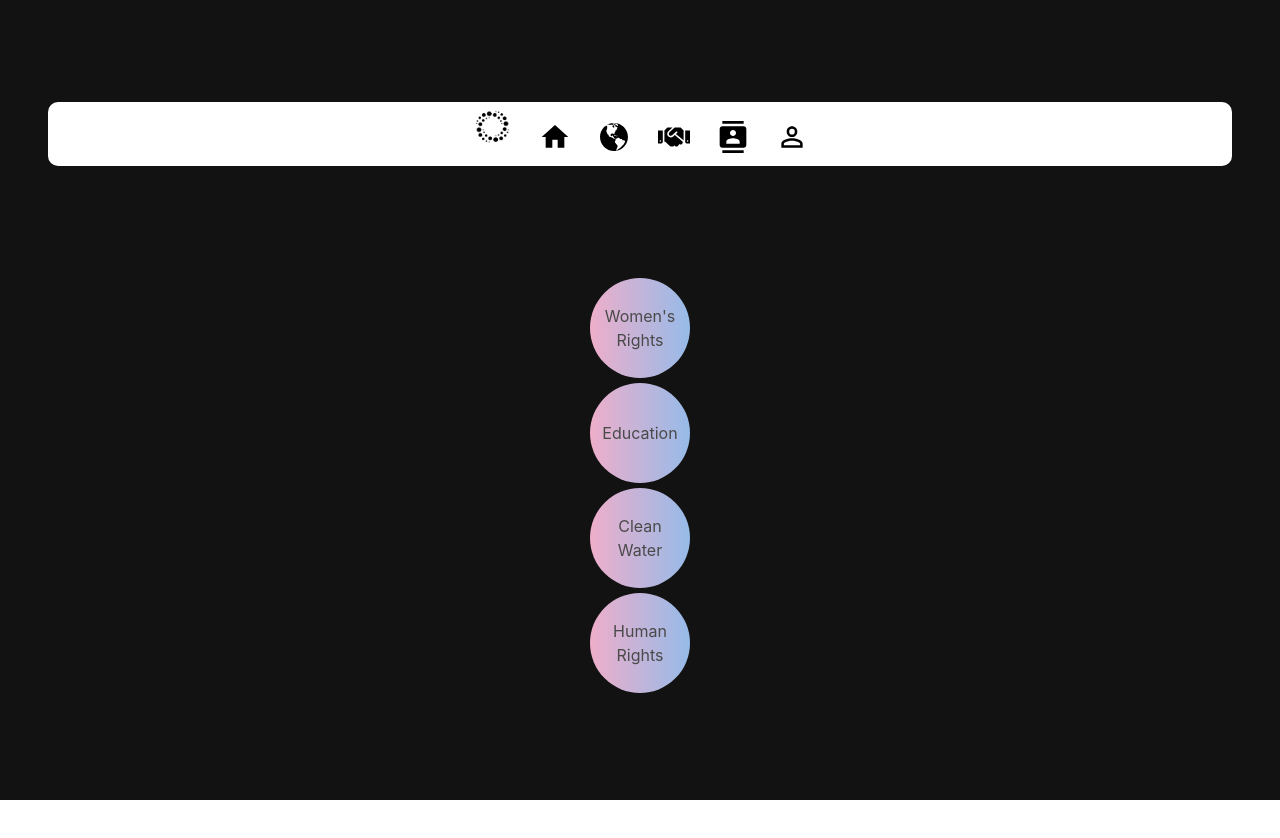
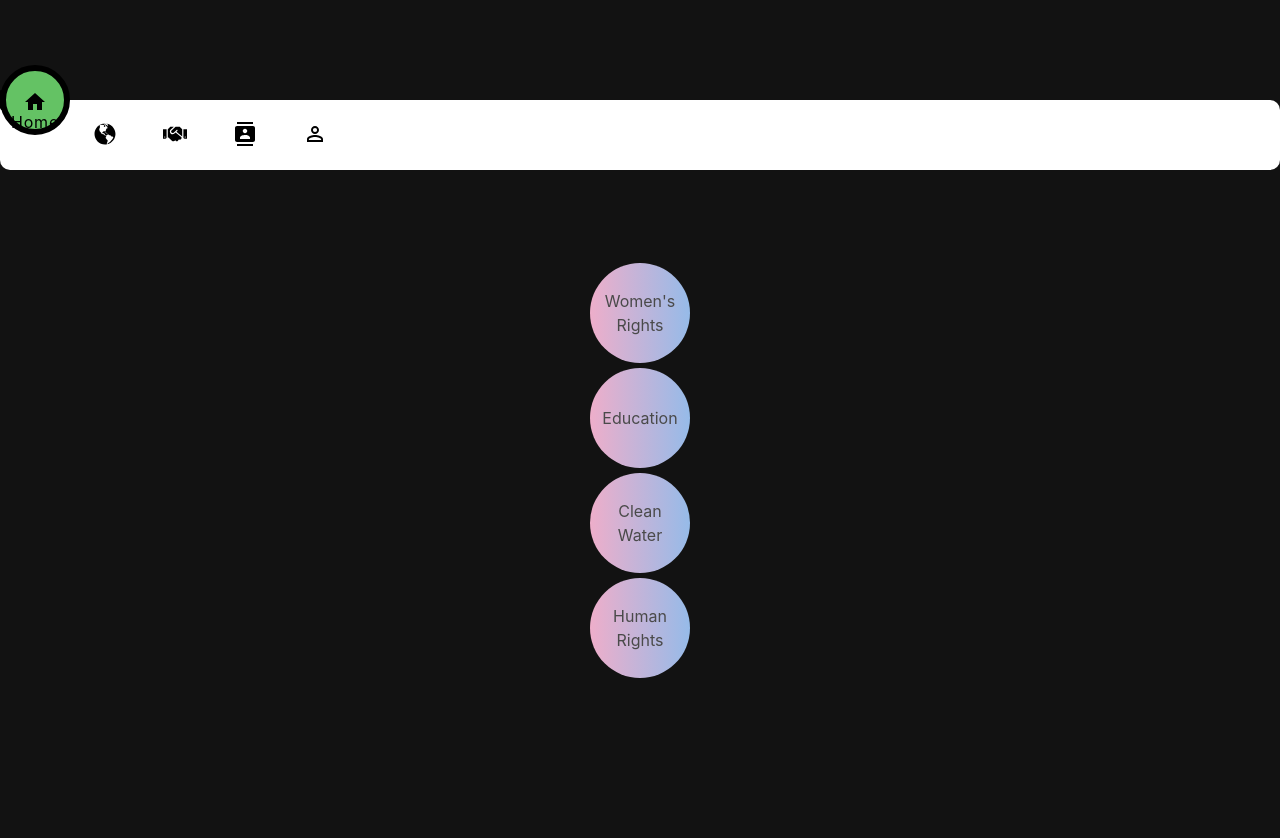
Before and after one commit to simenhaga/Smidig-prosjekt-Meliora-Impact, a React (Create React App) app: page / in a window 1280 px wide. Shown: the top 838 px of the page. Before the commit the page ends 800 px from the top, so only its background shows below. Built offline with nearby package versions, Linux system fonts and the light colour scheme.

Commit message:
header, need some positioning work

```diff
--- a/src/App.js
+++ b/src/App.js
@@ -35,10 +35,12 @@ function App() {
   }
 
   return (
+      <div><Header/>
       <section className="section bubble-container">
-        <Header/>
         <Bubbles className="" tags={tags} toggleSelected={toggleSelected}/>
       </section>
+      </div>
+
   );
 }
 
--- a/src/components/Header.js
+++ b/src/components/Header.js
@@ -7,46 +7,51 @@ import { MdPermIdentity } from "react-icons/md";
 import logo from '../resources/MelioraLogoEditBlack.png';
 
 const Header = () => {
+    const list = document.querySelectorAll('.list')
+    function activateLink() {
+        list.forEach((item) =>
+        item.classList.remove('active'))
+        this.classList.add('active')
+    }
+    list.forEach((item) =>
+    item.addEventListener('click', activateLink))
+
+
     return (
 
         <div className={'navigation'}>
             <ul>
-                <li className={'menu-list'}>
-                    <a href={'#'}>
-                        <span><img class="logo" src={logo} alt="Meliora Logo" /></span>
-
-                    </a>
-                </li>
-                <li className={'menu-list'}>
+                <li className={'list active'}>
                     <a href={'#'}>
                         <span className={'icon'}><MdHome/></span>
                         <span className={'text'}>Home</span>
                     </a>
                 </li>
-                <li className={'menu-list'}>
+                <li className={'list'}>
                     <a href={'#'}>
                         <span className={'icon'}><GoGlobe/></span>
                         <span className={'text'}>Our vision</span>
                     </a>
                 </li>
-                <li className={'menu-list'}>
+                <li className={'list'}>
                     <a href={'#'}>
                         <span className={'icon'}><FaHandshake/></span>
                         <span className={'text'}>Join us</span>
                     </a>
                 </li>
-                <li className={'menu-list'}>
+                <li className={'list'}>
                     <a href={'#'}>
                         <span className={'icon'}><MdContacts/></span>
                         <span className={'text'}>Contact</span>
                     </a>
                 </li>
-                <li className={'menu-list'}>
+                <li className={'list'}>
                     <a href={'#'}>
                         <span className={'icon'}><MdPermIdentity/></span>
                         <span className={'text'}>Sign up</span>
                     </a>
                 </li>
+                <div className={'indicator'}/>
             </ul>
         </div>
     );
--- a/src/index.css
+++ b/src/index.css
@@ -40,22 +40,26 @@ body{
 .navigation {
     background-color: #ffff;
     position: relative;
+    top: 100px;
     display: flex;
     justify-content: center;
     align-items: center;
     border-radius: 10px;
     width: 100%;
+    height: 70px;
 }
 
 .navigation ul {
     display: flex;
+    width: 100%;
 }
 
 .navigation ul li {
     position: relative;
     list-style: none;
-    width: 100%;
-    height: 8vh;
+    width: 70px;
+    height: 70px;
+    z-index: 1;
 }
 
 .navigation ul li a {
@@ -72,15 +76,15 @@ body{
 .navigation ul li a .icon {
     position: relative;
     display: block;
-    line-height: 8vh;
-    font-size: 2em;
+    line-height: 75px;
+    font-size: 1.5em;
     text-align: center;
     transition: 0.5s;
     color: black;
 }
 
-.navigation ul li:hover a .icon {
-    transform: translateY(-35px);
+.navigation ul li.active a .icon {
+    transform: translateY(-32px);
 }
 
 .navigation ul li a .text {
@@ -94,7 +98,62 @@ body{
     transform: translateY(20px);
 }
 
-.navigation ul li:hover a .text {
+.navigation ul li.active a .text {
     opacity: 1;
     transform: translateY(10px);
 }
+
+.indicator {
+    position: absolute;
+    top: -50%;
+    width: 70px;
+    height: 70px;
+    background-color: #64c264;
+    border-radius: 50%;
+    border: 6px solid black;
+    transition: 0.5s;
+}
+
+.indicator::before {
+    content: '';
+    position: absolute;
+    top: 50%;
+    left: -22px;
+    width: 20px;
+    height: 20px;
+    background: transparent;
+    border-top-right-radius: 20px;
+    box-shadow: -1px -10px 0 0 black;
+}
+
+.indicator::after {
+    content: '';
+    position: absolute;
+    top: 50%;
+    left: -22px;
+    width: 20px;
+    height: 20px;
+    background: transparent;
+    border-top-left-radius: 20px;
+    box-shadow: -1px -10px 0 0 black;
+}
+
+.navigation ul li:nth-child(1).active ~ .indicator{
+    transform: translateX(calc(70px * 0));
+}
+
+.navigation ul li:nth-child(2).active ~ .indicator{
+    transform: translateX(calc(70px * 1));
+}
+
+.navigation ul li:nth-child(3).active ~ .indicator{
+    transform: translateX(calc(70px * 2));
+}
+
+.navigation ul li:nth-child(4).active ~ .indicator{
+    transform: translateX(calc(70px * 3));
+}
+
+.navigation ul li:nth-child(5).active ~ .indicator{
+    transform: translateX(calc(70px * 4));
+}
```
